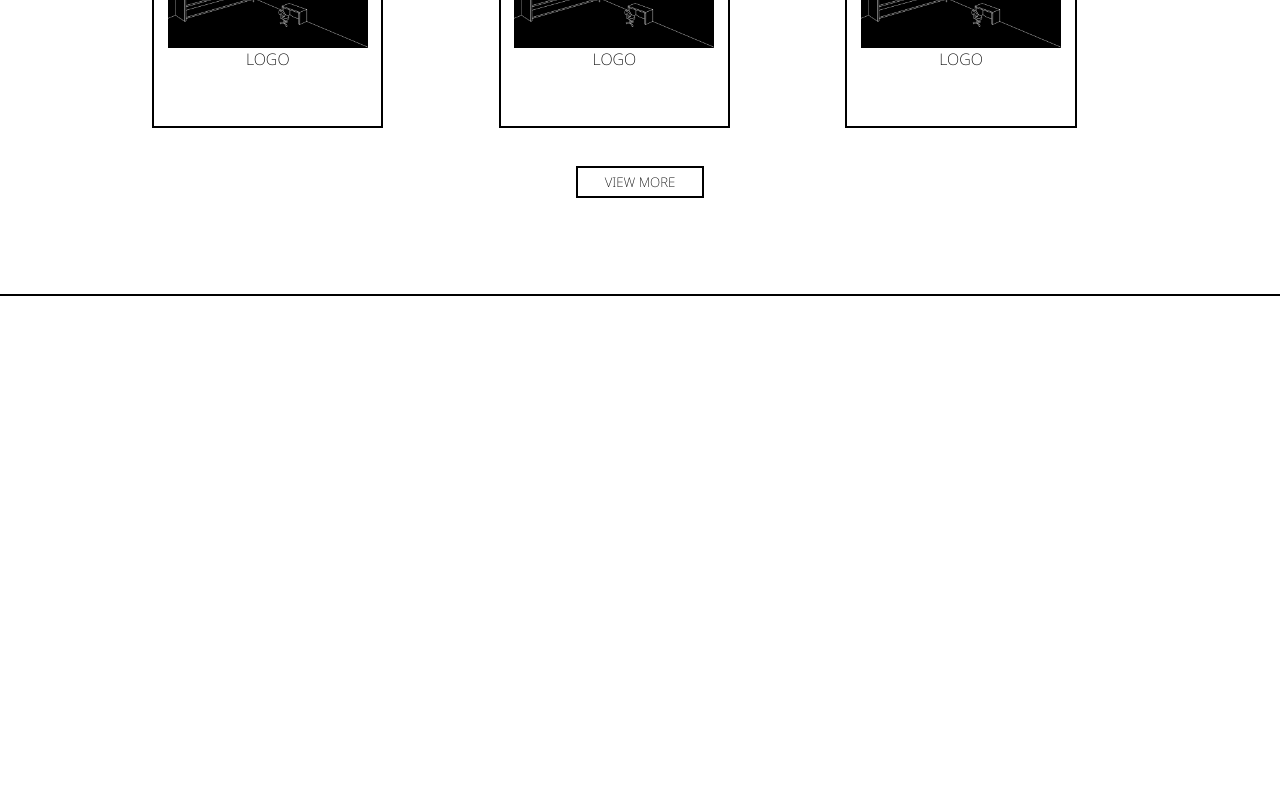
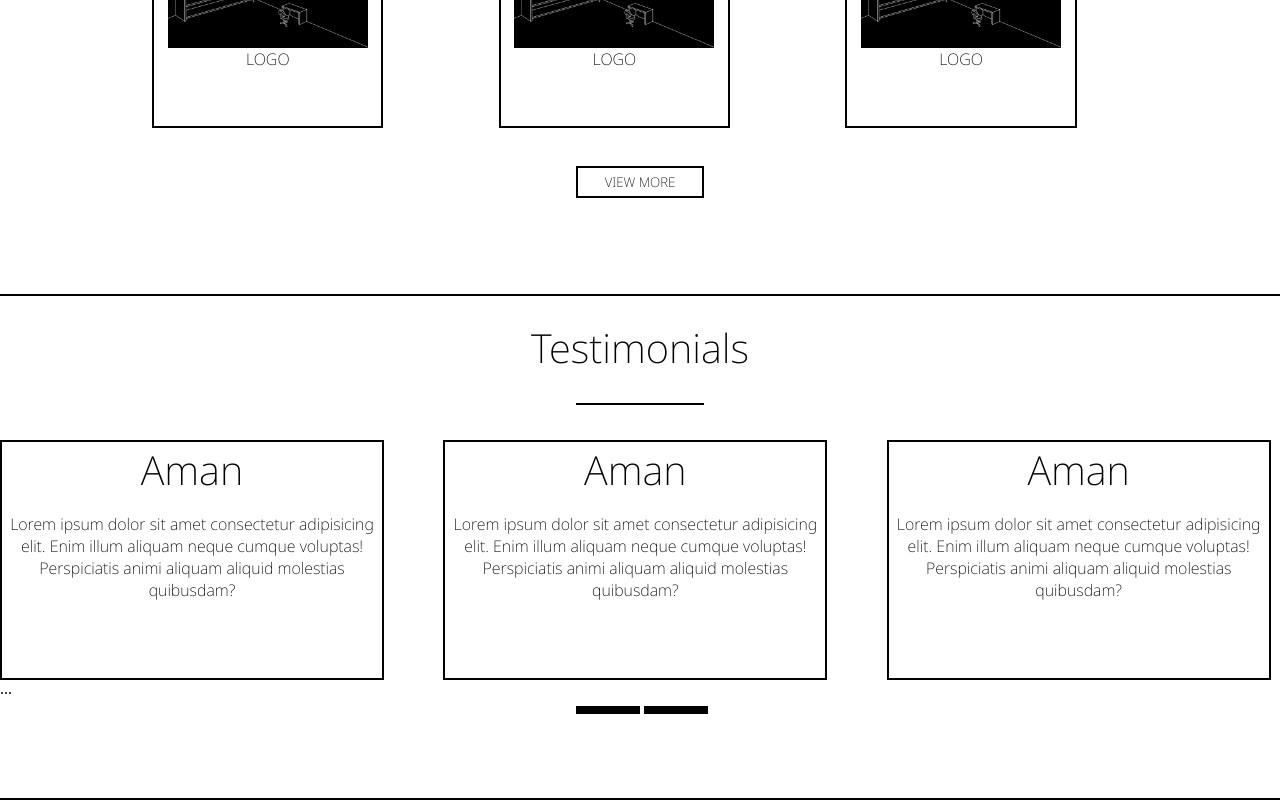
Before and after one commit to the-day-dreamer/portfolio, a Next.js app: page / in a window 1280 px wide. Shown: the part 3112-3912 px from the top of the page. Before the commit the page ends 3408 px from the top, so only its background shows below. Built offline with nearby package versions, Linux system fonts and the light colour scheme.

Commit message:
created testimonials

```diff
--- /dev/null
+++ b/components/Slider.js
@@ -0,0 +1,12 @@
+import styles from '@/styles/Slider.module.css'
+const Slider = () => {
+    return (
+        <div className={styles.slider}>
+            <div className={styles.sliderName}>Aman</div>
+            <div className={styles.sliderText}>Lorem ipsum dolor sit amet consectetur adipisicing elit. Enim illum aliquam neque cumque voluptas! Perspiciatis animi aliquam aliquid molestias quibusdam?</div>
+
+        </div>
+     );
+}
+
+export default Slider;
--- /dev/null
+++ b/components/Testimonials.js
@@ -0,0 +1,43 @@
+import styles from '@/styles/Testimonials.module.css'
+import { Swiper, SwiperSlide } from 'swiper/react';
+
+// Import Swiper styles
+import 'swiper/css';
+import Slider from './Slider';
+const Testimonials = () => {
+
+    return (
+
+        <div className={styles.testimonials} id="testimonials">
+            <div className={styles.testimonialsTitle}>Testimonials</div>
+            <div className={styles.testimonialsLine}>
+                <div className={styles.line}></div>
+            </div>
+            <div className={styles.testimonialsSwiper}>
+                <Swiper
+                    spaceBetween={50}
+                    slidesPerView={3}
+                    onSlideChange={() => console.log('slide change')}
+                    onSwiper={(swiper) => console.log(swiper)}
+                >
+                    <SwiperSlide><Slider/></SwiperSlide>
+                    <SwiperSlide><Slider/></SwiperSlide>
+                    <SwiperSlide><Slider/></SwiperSlide>
+                    <SwiperSlide><Slider/></SwiperSlide>
+                    <SwiperSlide><Slider/></SwiperSlide>
+                    <SwiperSlide><Slider/></SwiperSlide>
+                    <SwiperSlide><Slider/></SwiperSlide>
+                    <SwiperSlide><Slider/></SwiperSlide>
+
+                    ...
+                </Swiper>
+            </div>
+            <div className={styles.testimonialsBlock}>
+                <div className={styles.block}></div>
+                <div className={styles.block}></div>
+            </div>
+        </div>
+    );
+}
+
+export default Testimonials;
--- a/package.json
+++ b/package.json
@@ -17,6 +17,7 @@
     "eslint-config-next": "13.2.3",
     "next": "13.2.3",
     "react": "18.2.0",
-    "react-dom": "18.2.0"
+    "react-dom": "18.2.0",
+    "swiper": "^9.1.0"
   }
 }
--- a/pages/index.js
+++ b/pages/index.js
@@ -9,6 +9,7 @@ import Link from 'next/link'
 import Services from '@/components/Services'
 import Portfolio from '@/components/Portfolio'
 import Logos from '@/components/Logos'
+import Testimonials from '@/components/Testimonials'
 export default function Home() {
   return (
     <>
@@ -25,7 +26,7 @@ export default function Home() {
         <About/>
         <Services/>
         <Portfolio/>
-
+        <Testimonials/>
       </main>
     </>
   )
--- /dev/null
+++ b/styles/Slider.module.css
@@ -0,0 +1,18 @@
+.slider{
+    width: 30vw;
+    height: 30vh;
+    border: 2px solid black;
+    cursor: pointer;
+}
+.sliderName{
+    text-align: center;
+    height: 30%;
+    font-size: 2.5rem;
+    font-family: var(--bodyFontLight);
+}
+.sliderText{
+    text-align: center;
+    font-family: var(--bodyFontLight);
+    font-size: 1rem;
+
+}
--- /dev/null
+++ b/styles/Testimonials.module.css
@@ -0,0 +1,42 @@
+.testimonials{
+    width: 100%;
+    height: 60vh;
+    border-bottom: 2px solid black;
+}
+.testimonialsTitle{
+    width: 100%;
+    height: 10vh;
+    font-size: 2.5rem;
+    font-family: var(--bodyFontLight);
+    text-align: center;
+    margin-top: 1.5rem;
+}
+.testimonialsLine{
+    width: 100%;
+    height: 1vh;
+    display: flex;
+    align-items: center;
+    justify-content: center;
+}
+.line{
+    width: 10%;
+    height: 2px;
+    background-color: black;
+}
+.testimonialsSwiper{
+    margin-top: 2rem;
+}
+.testimonialsBlock{
+    width: 100%;
+    height: 3vh;
+    display: flex;
+    align-items: center;
+    justify-content: center;
+
+}
+.block{
+    width: 5%;
+    height: 1vh;
+    background-color: black;
+    margin-left: 4px;
+}
```
Also changed, not shown: 1 other file (tests, documents, lock files or other folders).
